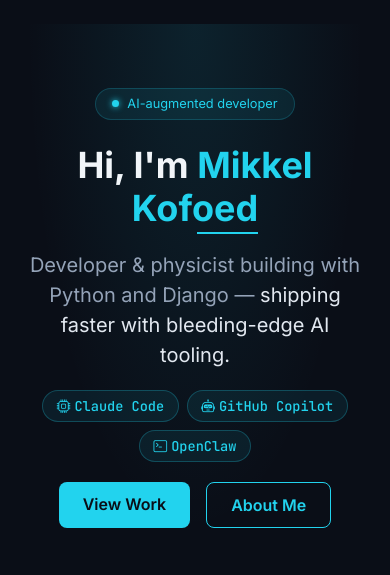
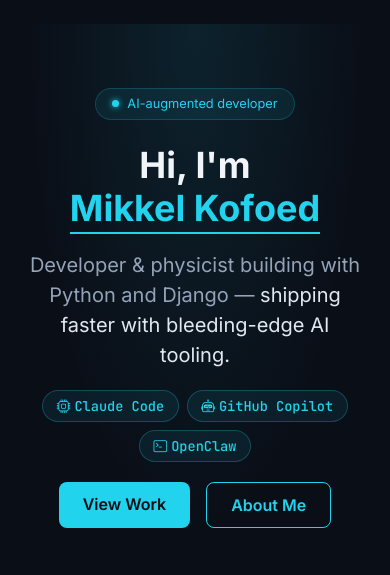
Before and after one commit to mkofoed/homepage, a Django app: template core/templates/core/home.html in a window 390 px wide. Shown: the part 28-603 px from the top of the page. Run offline with Django 5.2, Linux system fonts and the light colour scheme; the template is opened without the code that fills it, so the values that code supplies are empty; some libraries are stand-ins or nearby versions.

Commit message:
feat: animate hero entrance with staggered fade-up and name underline expand
- Each hero element (pill, h1, tagline, badges, buttons) fades up with blur
  sequentially via --hero-delay CSS custom property (0→420ms)
- Name underline expands from 0→100% with a 600ms delay, after the
  heading has settled — cubic-bezier for snappy feel
- Removed static underline, replaced with animated span

```diff
--- a/core/templates/core/home.html
+++ b/core/templates/core/home.html
@@ -6,27 +6,27 @@
 <!-- Hero Section -->
 <div class="hero-section" style="background: radial-gradient(ellipse at 50% 0%, rgba(34,211,238,0.10) 0%, transparent 65%); display: flex; align-items: center; justify-content: center; padding: 4rem 1rem 3rem;">
     <div class="text-center">
-        <div style="display: inline-flex; align-items: center; gap: 0.5rem; background: rgba(34,211,238,0.08); border: 1px solid rgba(34,211,238,0.2); border-radius: 999px; padding: 0.35rem 1rem; font-size: 0.8rem; color: #22d3ee; margin-bottom: 1.5rem;">
+        <div class="hero-item" style="--hero-delay:0ms; display: inline-flex; align-items: center; gap: 0.5rem; background: rgba(34,211,238,0.08); border: 1px solid rgba(34,211,238,0.2); border-radius: 999px; padding: 0.35rem 1rem; font-size: 0.8rem; color: #22d3ee; margin-bottom: 1.5rem;">
             <span style="width: 7px; height: 7px; background: #22d3ee; border-radius: 50%; display: inline-block; box-shadow: 0 0 6px #22d3ee;"></span>
             AI-augmented developer
         </div>
-        <h1 class="fw-bold" style="color: #f1f5f9; font-size: clamp(36px, 5vw, 72px);">
-            Hi, I'm <span style="color: #22d3ee; position: relative;">
+        <h1 class="hero-item fw-bold" style="--hero-delay:120ms; color: #f1f5f9; font-size: clamp(36px, 5vw, 72px);">
+            Hi, I'm <span style="color: #22d3ee; position: relative; display: inline-block;">
                 Mikkel Kofoed
-                <span style="position: absolute; bottom: -4px; left: 0; width: 100%; height: 2px; background: #22d3ee;"></span>
+                <span class="name-underline"></span>
             </span>
         </h1>
-        <p style="color: #94a3b8; font-size: 1.25rem; max-width: 600px; margin: 1.25rem auto 0.75rem;">
-            Developer &amp; physicist building with Python and Django —
+        <p class="hero-item" style="--hero-delay:220ms; color: #94a3b8; font-size: 1.25rem; max-width: 600px; margin: 1.25rem auto 0.75rem;">
+            Developer &amp; physicist building with Python and Django &mdash;
             <span style="color: #e2e8f0;">shipping faster with bleeding-edge AI tooling.</span>
         </p>
         <!-- AI Tool Badges -->
-        <div style="display: flex; flex-wrap: wrap; gap: 0.5rem; justify-content: center; margin: 1.25rem auto;">
+        <div class="hero-item" style="--hero-delay:320ms; display: flex; flex-wrap: wrap; gap: 0.5rem; justify-content: center; margin: 1.25rem auto;">
             <span class="ai-badge"><i class="bi bi-cpu me-1"></i>Claude Code</span>
             <span class="ai-badge"><i class="bi bi-robot me-1"></i>GitHub Copilot</span>
             <span class="ai-badge"><i class="bi bi-terminal me-1"></i>OpenClaw</span>
         </div>
-        <div style="display: flex; gap: 1rem; justify-content: center;">
+        <div class="hero-item" style="--hero-delay:420ms; display: flex; gap: 1rem; justify-content: center;">
             <a href="#projects" style="display:inline-block; padding:10px 24px; background:#22d3ee; color:#0a0e17; font-weight:600; border-radius:8px; text-decoration:none;">View Work</a>
             <a href="{% url 'about' %}" style="display:inline-block; padding:10px 24px; background:transparent; color:#22d3ee; font-weight:600; border:1.5px solid #22d3ee; border-radius:8px; text-decoration:none;">About Me</a>
         </div>
@@ -212,17 +212,34 @@
 </div>
 
 <style>
+/* Hero entrance animations */
+.hero-item {
+    opacity: 0;
+    transform: translateY(20px);
+    filter: blur(4px);
+    animation: heroFadeUp 0.6s cubic-bezier(0.22, 1, 0.36, 1) forwards;
+    animation-delay: var(--hero-delay, 0ms);
+}
+@keyframes heroFadeUp {
+    to { opacity: 1; transform: translateY(0); filter: blur(0); }
+}
+/* Name underline expand */
+.name-underline {
+    position: absolute;
+    bottom: -4px;
+    left: 0;
+    height: 2px;
+    width: 0;
+    background: #22d3ee;
+    animation: underlineGrow 0.7s cubic-bezier(0.22, 1, 0.36, 1) forwards;
+    animation-delay: 600ms;
+}
+@keyframes underlineGrow {
+    to { width: 100%; }
+}
 @keyframes fadeUp {
     0% { opacity: 0; transform: translateY(24px); }
     100% { opacity: 1; transform: translateY(0); }
-}
-@keyframes underlineGrow {
-    0% { width: 0; left: 50%; }
-    100% { width: 100%; left: 0; }
-}
-.ds-card:hover {
-    transform: translateY(-2px);
-    box-shadow: 0 8px 32px rgba(0,0,0,0.5), 0 0 12px rgba(34,211,238,0.1);
 }
 .ai-badge {
     background: rgba(34,211,238,0.08);
```
